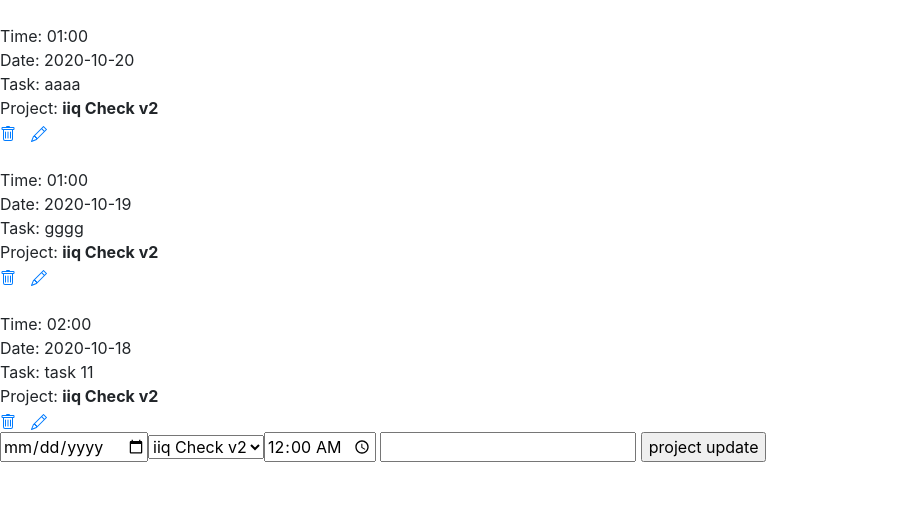
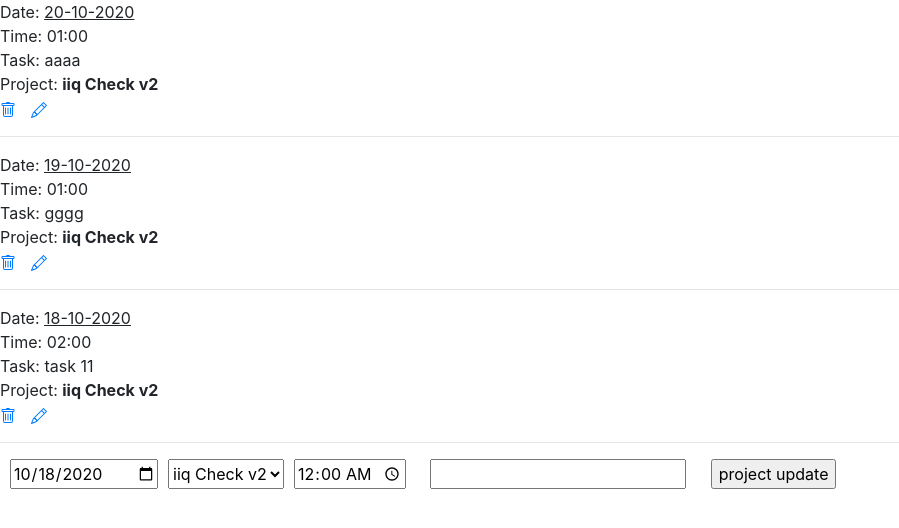
Before and after one commit to jubis18/zeiterfassung, a PHP site: page / in a window 1280 px wide. Shown: the part 56-584 px from the top of the page, without its empty margins (0-899 px from the left). Run offline with PHP 8.4, Linux system fonts and the light colour scheme; data comes from the database, SQL or seed files in the repository; both versions use the stored data as it was after the commit.

Commit message:
more style

```diff
--- a/css/styles.css
+++ b/css/styles.css
@@ -6,3 +6,16 @@
 .icon_delete {
     margin-right: 15px;
 }
+
+select {
+    height: 30px;
+}
+
+.inp_form {
+    margin: 0px 10px 0px 10px;
+
+}
+
+.del_cont {
+    margin: 5px 0px 5px 0px;
+}
--- a/index.php
+++ b/index.php
@@ -18,8 +18,8 @@ $result = Base::projInfo();
 
                 $projects_time_id = $row['projects_time_id'];
                 $project_id = $row['project_id'];
-                print_r( "</br> Time: ".$row['time'] ."</br>" );
-                print_r( "Date: ".$row['date']."</br>" );
+                print_r( "Date: <u>".date("d-m-Y", strtotime($row['date']))."</u></br>" );
+                print_r( "Time: ".$row['time'] ."</br>" );
                 print_r( "Task: ".$row['project_task']."</br>" );
 
                 $pname =Base::projectById($project_id);
@@ -37,17 +37,19 @@ $result = Base::projInfo();
                     <path fill-rule="evenodd" d="M12.146.146a.5.5 0 0 1 .708 0l3 3a.5.5 0 0 1 0 .708l-10 10a.5.5 0 0 1-.168.11l-5 2a.5.5 0 0 1-.65-.65l2-5a.5.5 0 0 1 .11-.168l10-10zM11.207 2.5L13.5 4.793 14.793 3.5 12.5 1.207 11.207 2.5zm1.586 3L10.5 3.207 4 9.707V10h.5a.5.5 0 0 1 .5.5v.5h.5a.5.5 0 0 1 .5.5v.5h.293l6.5-6.5zm-9.761 5.175l-.106.106-1.528 3.821 3.821-1.528.106-.106A.5.5 0 0 1 5 12.5V12h-.5a.5.5 0 0 1-.5-.5V11h-.5a.5.5 0 0 1-.468-.325z"/>
                     </svg> </a> </div>
             </div>
+            <hr>
 <?php
             }
         }
+        $current_date = date("Y-m-d");
 
-        print_r("<form action='?action=update' method='post'>
-                <input type='date' name='date'>");
+        print_r("<form action='' method='post'>
+                <input class='inp_form' type='date' name='date' value ='$current_date'>");
                 Base::select_projects();
 
-                print_r("<input type='time' name='time' value = 00:00>
-                        <input type='text' name='task'>
-                        <input type='submit' value='project update'>
+                print_r("<input class='inp_form' type='time' name='time' value = 00:00>
+                        <input class='inp_form' type='text' name='task'>
+                        <input class='inp_form' type='submit' value='project update'>
                         </form> ");
 
 
@@ -59,6 +61,7 @@ $result = Base::projInfo();
         $task = $_POST['task'];
 
         Base::add_task($id,$time, $date, $task);
+
     }
 
 
--- a/models/base.php
+++ b/models/base.php
@@ -75,7 +75,7 @@ class Base {
         $sql = "INSERT INTO projects_time (project_id, time,date,project_task) VALUES ($id, '$time', '$date', '$task') ";
         $result = $connection->query($sql);
 
-        header("Location: /index.php");
+        echo "<meta http-equiv='refresh' content='0'>";
 
     }
 
@@ -122,8 +122,9 @@ class Base {
             $hours = floor($seconds / 3600);
             $mins = floor($seconds / 60 % 60);
             $timeFormat = sprintf('%02d:%02d', $hours, $mins);
-            echo  "</br> Total time ". $timeFormat ." ";
-            echo "</br>" . $row['date'] . "  ";
+            print_r( "<p style= 'margin-top: 1rem;'> <u>".date("d-m-Y", strtotime($row['date'])) . "</u> - Total time : ". $timeFormat ."</p>");
+            echo "<hr>";
+
         }
     }
 
```
Also changed, not shown: views/new-project.php (+11 -6 lines), views/projects.php (+8 -2 lines), db/projectsDB.db.
